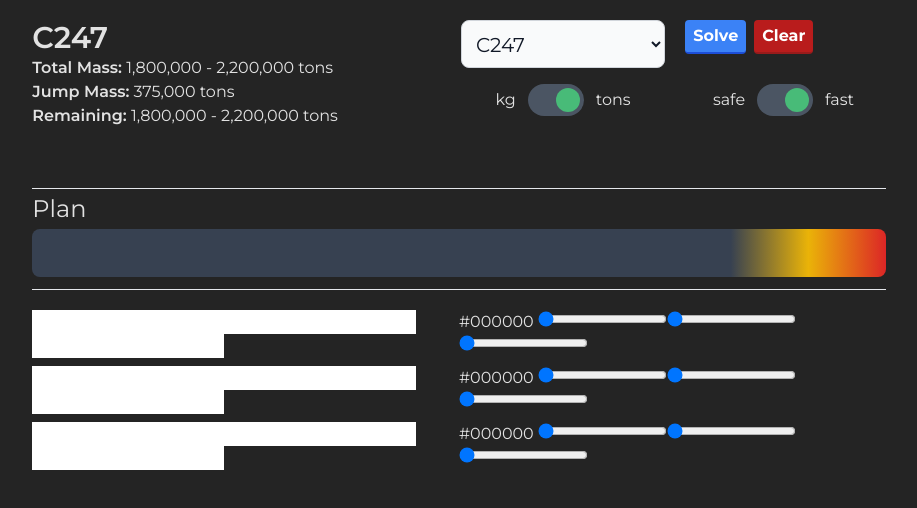
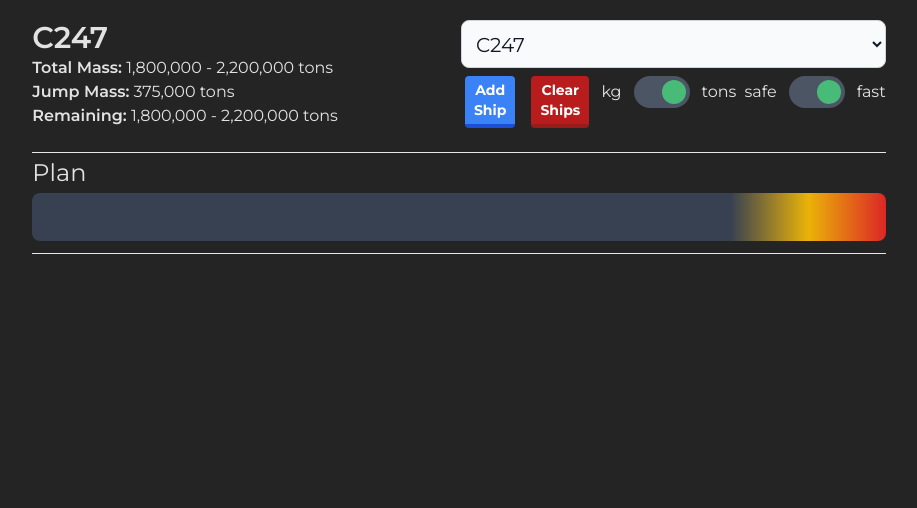
Before and after one commit to dotfortun/wormroller, a Vue app: page / in a window 1280 px wide. Shown: the top 508 px of the page, without its empty margins (181-1098 px from the left). Built offline with nearby package versions, Linux system fonts and the light colour scheme.

Commit message:
Something I did is throwing an error, but still works.

```diff
--- a/src/App.vue
+++ b/src/App.vue
@@ -44,18 +44,48 @@ const displayMass = (value) => {
         </span>
       </div>
     </div>
-    <div class="controls">
+    <div>
       <select v-model="store.selectedWH">
         <option v-for="wh in wormholes" :key="wh.type" :value="wh">
           {{ wh.type }}
         </option>
       </select>
-      <div class="buttons">
-        <button @click="() => solver(rollFast)">Solve</button>
-        <button class="clear" @click="() => clear()">Clear</button>
+      <div class="controls">
+        <button
+          class="w-max"
+          @click="
+            () => {
+              ships.push({
+                id: ships.length,
+                name: 'roller',
+                cold: 174_000_000,
+                hot: 274_000_000,
+                color: {
+                  r: Math.floor(Math.random() * 200),
+                  g: Math.floor(Math.random() * 200),
+                  b: Math.floor(Math.random() * 200),
+                },
+              });
+              solver(rollFast);
+            }
+          "
+        >
+          Add Ship
+        </button>
+        <button
+          class="clear w-max"
+          @click="
+            () => {
+              ships = [];
+              clear();
+            }
+          "
+        >
+          Clear Ships
+        </button>
+        <Toggle label-left="kg" label-right="tons" v-model="displayTons" />
+        <Toggle label-left="safe" label-right="fast" v-model="rollFast" />
       </div>
-      <Toggle label-left="kg" label-right="tons" v-model="displayTons" />
-      <Toggle label-left="safe" label-right="fast" v-model="rollFast" />
     </div>
     <!-- interface to add ships w/ buttons to add jumps, and color select? -->
     <div class="col-span-full my-2">
@@ -81,7 +111,24 @@ const displayMass = (value) => {
         :ship="ship"
         :key="ship.id"
         :use-tons="displayTons"
-        @change:ship="(ev) => ships.splice(idx, 1, ev)"
+        @change:ship="
+          (ev) => {
+            ships.splice(idx, 1, ev);
+            solver(rollFast);
+          }
+        "
+        @delete:ship="
+          () => {
+            ships.splice(idx, 1);
+            solver(rollFast);
+          }
+        "
+        @copy:ship="
+          () => {
+            ships.push(Object.assign({}, ships[idx]));
+            solver(rollFast);
+          }
+        "
       />
     </div>
   </main>
@@ -93,19 +140,7 @@ select {
 }
 
 .controls {
-  @apply self-start grid grid-cols-2 gap-4 row-span-1 justify-around;
-}
-
-.buttons {
-  @apply flex-1 flex-row w-full;
-}
-
-.buttons button {
-  @apply mx-1 bg-blue-500 hover:bg-blue-400 text-white font-bold py-1 px-2 border-b-2 border-blue-700 hover:border-blue-500 rounded col-span-1 place-self-center w-min;
-}
-
-.buttons button.clear {
-  @apply bg-red-700 hover:bg-red-500 border-red-800 hover:border-red-600;
+  @apply flex flex-row content-center justify-between gap-2 mt-2;
 }
 
 .mass-label {
@@ -113,7 +148,7 @@ select {
 }
 
 .wh-info {
-  @apply w-full grid-cols-2;
+  @apply w-full;
 }
 
 .wh-bar {
--- a/src/components/ColorPicker.vue
+++ b/src/components/ColorPicker.vue
@@ -1,62 +1,69 @@
 <script setup>
-const { modelValue = {} } = defineProps({
-  modelValue: Object,
+const { color = { r: 0, g: 0, b: 0 } } = defineProps({
+  color: Object,
 });
-defineEmits(["update:modelValue"]);
+defineEmits(["change:color"]);
 </script>
 
 <template>
   <div>
-    {{
-      `#${[
-        modelValue.r.toString(16).padStart(2, "0").toUpperCase(),
-        modelValue.g.toString(16).padStart(2, "0").toUpperCase(),
-        modelValue.b.toString(16).padStart(2, "0").toUpperCase(),
-      ].join("")}`
-    }}
+    {{ `rgb(${Object.values(color).join(", ")})` }}
+    <label>
       <input
         type="range"
         :min="0"
         :max="255"
         :step="1"
-      :value="modelValue.r"
-      @input="
-        $emit('update:modelValue', {
-          r: parseInt($event.target.value),
-          g: modelValue.g,
-          b: modelValue.b,
+        :value="color.r"
+        @change="
+          $emit('change:color', {
+            r: $event.target.valueAsNumber,
+            g: color.g,
+            b: color.b,
           })
         "
       />
+      red
+    </label>
+    <label>
       <input
         type="range"
         :min="0"
         :max="255"
         :step="1"
-      :value="modelValue.g"
-      @input="
-        $emit('update:modelValue', {
-          r: modelValue.r,
-          g: parseInt($event.target.value),
-          b: modelValue.b,
+        :value="color.g"
+        @change="
+          $emit('change:color', {
+            r: color.r,
+            g: $event.target.valueAsNumber,
+            b: color.b,
           })
         "
       />
+      green
+    </label>
+    <label>
       <input
         type="range"
         :min="0"
         :max="255"
         :step="1"
-      :value="modelValue.b"
-      @input="
-        $emit('update:modelValue', {
-          r: modelValue.r,
-          g: modelValue.g,
-          b: parseInt($event.target.value),
+        :value="color.b"
+        @change="
+          $emit('change:color', {
+            r: color.r,
+            g: color.g,
+            b: $event.target.valueAsNumber,
           })
         "
       />
+      blue
+    </label>
   </div>
 </template>
 
-<style scoped></style>
+<style scoped>
+input {
+  @apply w-3/4;
+}
+</style>
--- a/src/components/Ship.vue
+++ b/src/components/Ship.vue
@@ -1,34 +1,26 @@
 <script setup>
-import { ref } from "vue";
 import ColorPicker from "./ColorPicker.vue";
 
-const {
-  useTons = false,
-  idx = 0,
-  ship = {},
-} = defineProps({
+const { useTons = false, ship = {} } = defineProps({
   useTons: Boolean,
-  id: Number,
   ship: Object,
 });
-defineEmits(["change:ship"]);
-
-const color = ref({
-  r: 0,
-  g: 0,
-  b: 0,
-});
+defineEmits(["change:ship", "delete:ship", "copy:ship"]);
 
 const updateShipProperty = (key, val) => {
   let updatedShip = ship;
+  if (["hot", "cold"].includes(key)) {
+    updatedShip[key] = val * (useTons ? 1 : 1000);
+  } else {
     updatedShip[key] = val;
+  }
   return updatedShip;
 };
 </script>
 
 <template>
   <div class="ship">
-    <div>
+    <div class="ship-details">
       <input
         type="text"
         :value="ship.name"
@@ -38,39 +30,80 @@ const updateShipProperty = (key, val) => {
         "
         placeholder="Ship Name"
       />
+      <label>
         <input
           type="number"
-        :value="ship.cold"
+          :value="useTons ? Math.floor(ship.cold / 1000) : ship.cold"
           @change="
             (ev) =>
               $emit(
                 'change:ship',
-              updateShipProperty('cold', ev.target.valueAsNumber)
+                updateShipProperty(
+                  'cold',
+                  ev.target.valueAsNumber * (useTons ? 1000 : 1)
+                )
               )
           "
           placeholder="Cold Mass"
           :min="0"
         />
+        {{ useTons ? "tons" : "kg" }}
+      </label>
+      <label>
         <input
           type="number"
-        :value="ship.hot"
+          :value="useTons ? Math.floor(ship.hot / 1000) : ship.hot"
           @change="
             (ev) =>
               $emit(
                 'change:ship',
-              updateShipProperty('hot', ev.target.valueAsNumber)
+                updateShipProperty(
+                  'hot',
+                  ev.target.valueAsNumber * (useTons ? 1000 : 1)
+                )
               )
           "
           placeholder="Hot Mass"
           :min="0"
         />
+        {{ useTons ? "tons" : "kg" }}
+      </label>
     </div>
-    <ColorPicker v-model="color" />
+    <ColorPicker
+      :color="ship.color"
+      @change:color="
+        (color) => {
+          'change:ship', $emit(updateShipProperty('color', color));
+        }
+      "
+    />
+    <div>
+      <button
+        class="rounded-full font-regular"
+        @click="() => $emit('copy:ship')"
+      >
+        Copy
+      </button>
+      <button
+        class="clear rounded-full font-regular"
+        @click="() => $emit('delete:ship')"
+      >
+        X
+      </button>
+    </div>
   </div>
 </template>
 
 <style scoped>
 .ship {
-  @apply mx-auto my-2 h-min grid grid-cols-2;
+  @apply mx-auto my-2 h-min grid grid-cols-3 gap-4 items-center;
+}
+
+.ship-details {
+  @apply h-full flex flex-col justify-around;
+}
+
+.ship-details input {
+  @apply w-1/2;
 }
 </style>
--- a/src/components/Toggle.vue
+++ b/src/components/Toggle.vue
@@ -2,7 +2,7 @@
 import { getCurrentInstance, computed } from "vue";
 
 const { modelValue, labelLeft, labelRight } = defineProps({
-  modelValue: Boolean,
+  modelValue: Object,
   labelLeft: String,
   labelRight: String,
 });
@@ -12,7 +12,7 @@ const uid = computed(() => getCurrentInstance().uid);
 </script>
 
 <template>
-  <div class="flex items-center justify-center h-min w-full mb-12">
+  <div class="flex items-center justify-center h-min w-max">
     <label :for="uid" class="flex items-center cursor-pointer">
       <div class="mr-3 font-medium">{{ labelLeft }}</div>
       <div class="relative">
--- a/src/stores/solver.js
+++ b/src/stores/solver.js
@@ -20,27 +20,7 @@ export const useSolverStore = defineStore('solver', () => {
   }));
 
   const ships = ref([
-    {
-      id: 0,
-      name: "praxis",
-      cold: 174_000_000,
-      hot: 274_000_000,
-      color: "#0099cc",
-    },
-    {
-      id: 1,
-      name: "praxis 2",
-      cold: 174_000_000,
-      hot: 274_000_000,
-      color: "#0099cc",
-    },
-    {
-      id: 2,
-      name: "mega",
-      cold: 196_000_000,
-      hot: 296_000_000,
-      color: "rgb(65, 108, 79)",
-    },
+
   ])
 
   const jumps = ref([
@@ -56,19 +36,15 @@ export const useSolverStore = defineStore('solver', () => {
     return prevTotal + jump.mass
   }, 0));
 
-  const totalShipMass = (isHot = true) => ships.value.reduce((prevTotal, ship) => {
-    return prevTotal + ship[isHot ? "hot" : "cold"]
-  }, 0)
-
-  const getJumpStyles = (jump) => {
-    const ship = ships.value.filter((i) => i.name === jump.ship)[0];
+  function getJumpStyles(jump) {
+    const ship = ships.value.filter((i) => i.id === jump.shipId)[0];
     return {
-      background: ship ? ship.color : "#f33",
+      background: ship ? `rgb(${Object.values(ship.color).join(',')})` : `rgb(125, 125, 125)`,
       width: `${(jump.mass / (selectedWH.value.totalMass * 1.1)) * 100}%`,
     };
-  };
+  }
 
-  const solver = (fast = false) => {
+  function solver(fast = false) {
     plan.value = [];
     let limit = 0;
     while (planMassKg.value.min > 0) {
@@ -77,11 +53,13 @@ export const useSolverStore = defineStore('solver', () => {
           plan.value.push(
             {
               ship: s.name,
+              shipId: s.id,
               jumpState: "hot",
               mass: s.hot
             },
             {
               ship: s.name,
+              shipId: s.id,
               jumpState: "hot",
               mass: s.hot
             }
@@ -90,18 +68,20 @@ export const useSolverStore = defineStore('solver', () => {
           plan.value.push(
             {
               ship: s.name,
+              shipId: s.id,
               jumpState: "cold",
               mass: s.cold
             },
             {
               ship: s.name,
+              shipId: s.id,
               jumpState: "hot",
               mass: s.hot
             }
           );
         }
       }
-      limit++
+      limit++;
       if (limit > 10) {
         limit = 0;
         break;
--- a/src/style.css
+++ b/src/style.css
@@ -41,3 +41,11 @@ h4 {
 select {
   @apply bg-gray-50 border border-gray-300 text-gray-900 rounded-lg focus:ring-blue-500 focus:border-blue-500 block w-full p-2.5 dark:bg-gray-700 dark:border-gray-600 dark:placeholder-gray-400 dark:text-white text-xl dark:focus:ring-blue-500 dark:focus:border-blue-500;
 }
+
+button {
+  @apply mx-1 text-sm bg-blue-500 hover:bg-blue-400 text-white font-bold py-1 px-2 border-b-4 border-blue-700 hover:border-blue-500 rounded col-span-1 place-self-center w-min;
+}
+
+.clear {
+  @apply bg-red-700 hover:bg-red-500 border-red-800 hover:border-red-600;
+}
```
Lines whose indentation alone changed are shown as unchanged.
